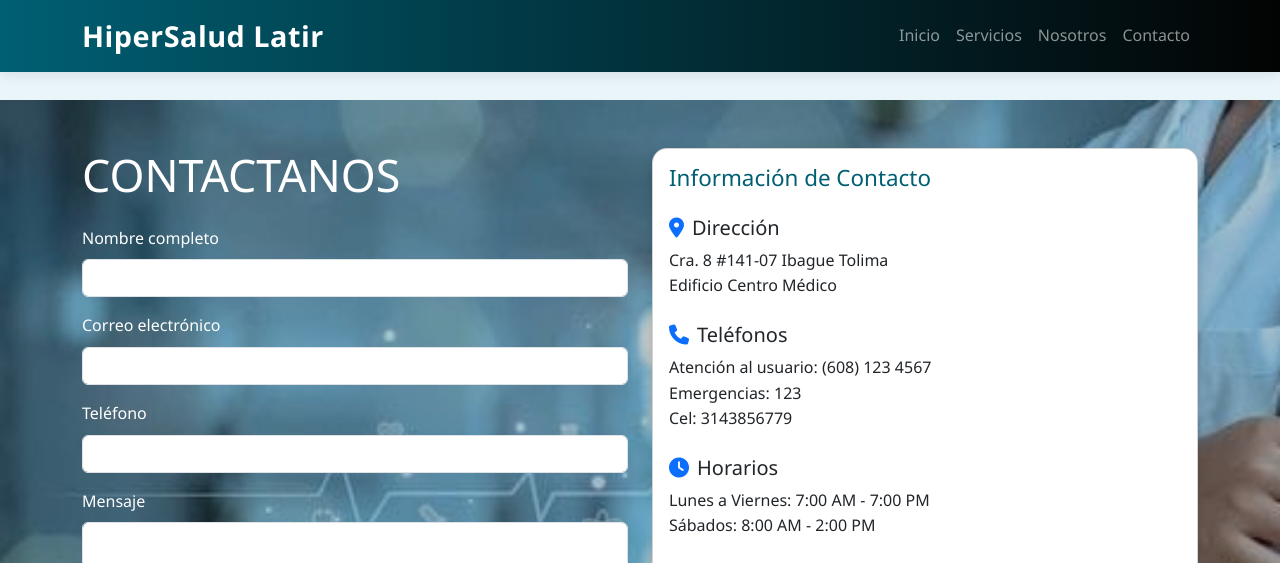
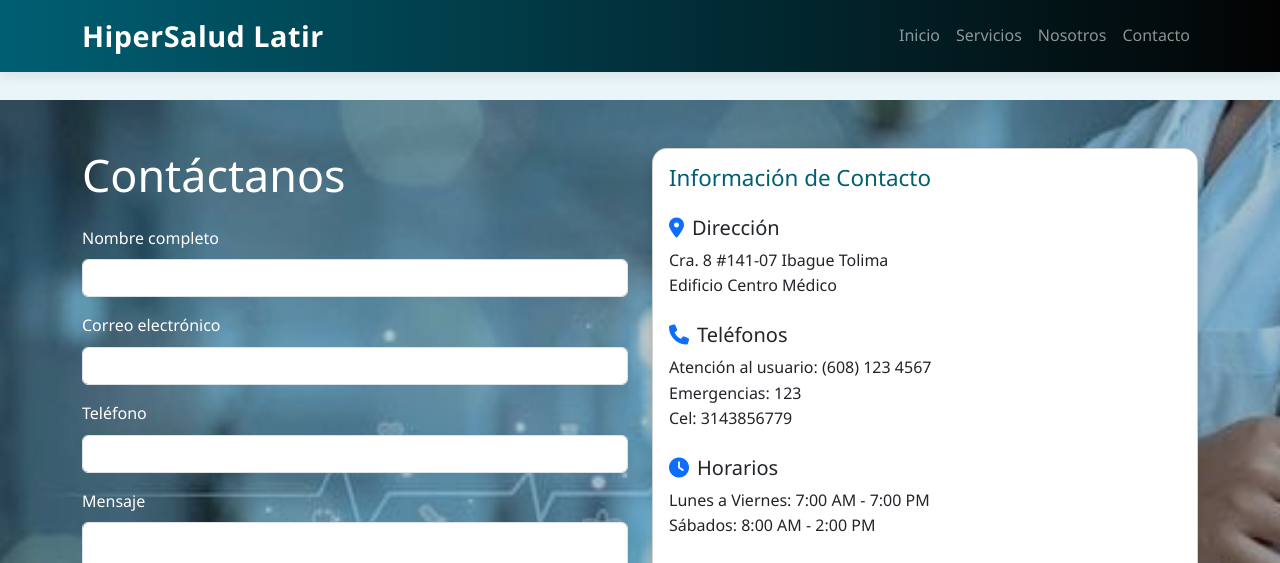
Before and after one commit to RACIEL81/HiperSalud, a Flask app: page /contacto in a window 1280 px wide. Shown: the top 563 px of the page. Run offline with Flask 3, Linux system fonts and the light colour scheme; grey boxes are pictures that could not be loaded.

Commit message:
Update contacto.html
Signed-off-by: RACIEL81 <98654451+RACIEL81@users.noreply.github.com>

```diff
--- a/templates/contacto.html
+++ b/templates/contacto.html
@@ -16,7 +16,7 @@
     <div class="container">
         <div class="row">
             <div class="col-md-6">
-                <h1 class="mb-4">CONTACTANOS</h1>
+                <h1 class="mb-4">Contáctanos</h1>
                 <form onsubmit="event.preventDefault(); enviarWhatsApp();">
                     <div class="mb-3">
                         <label for="nombre" class="form-label">Nombre completo</label>
```
